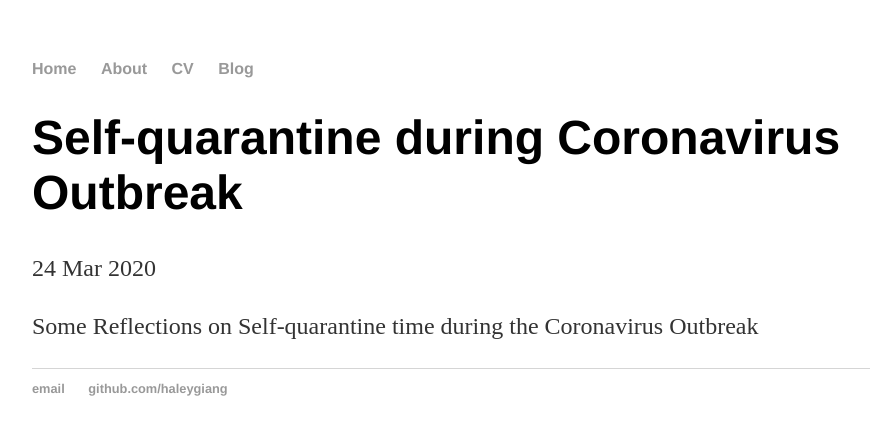
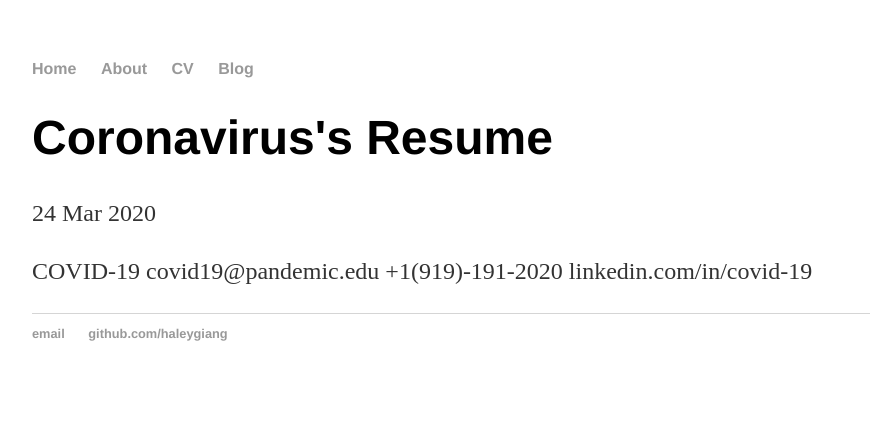
Before and after one commit to haleygiang/haleygiang.github.io, a Jekyll site: the page built from _posts/2014-04-30-haley-giang-site-launched.md, in a window 1280 px wide. Shown: the top 435 px of the page, without its empty margins (160-1030 px from the left). Built offline with Jekyll 4.4.1, drawn with Linux system fonts in a browser that asks for light colours.

Commit message:
Update 2014-04-30-haley-giang-site-launched.md

```diff
--- a/_posts/2014-04-30-haley-giang-site-launched.md
+++ b/_posts/2014-04-30-haley-giang-site-launched.md
@@ -1,8 +1,11 @@
 ---
 layout: post
-title: "Self-quarantine during Coronavirus Outbreak"
+title: "Coronavirus's Resume"
 date: 2020-03-24
 permalink: /first-post/
 ---
 
-Some Reflections on Self-quarantine time during the Coronavirus Outbreak
+COVID-19
+covid19@pandemic.edu
++1(919)-191-2020
+linkedin.com/in/covid-19
```
